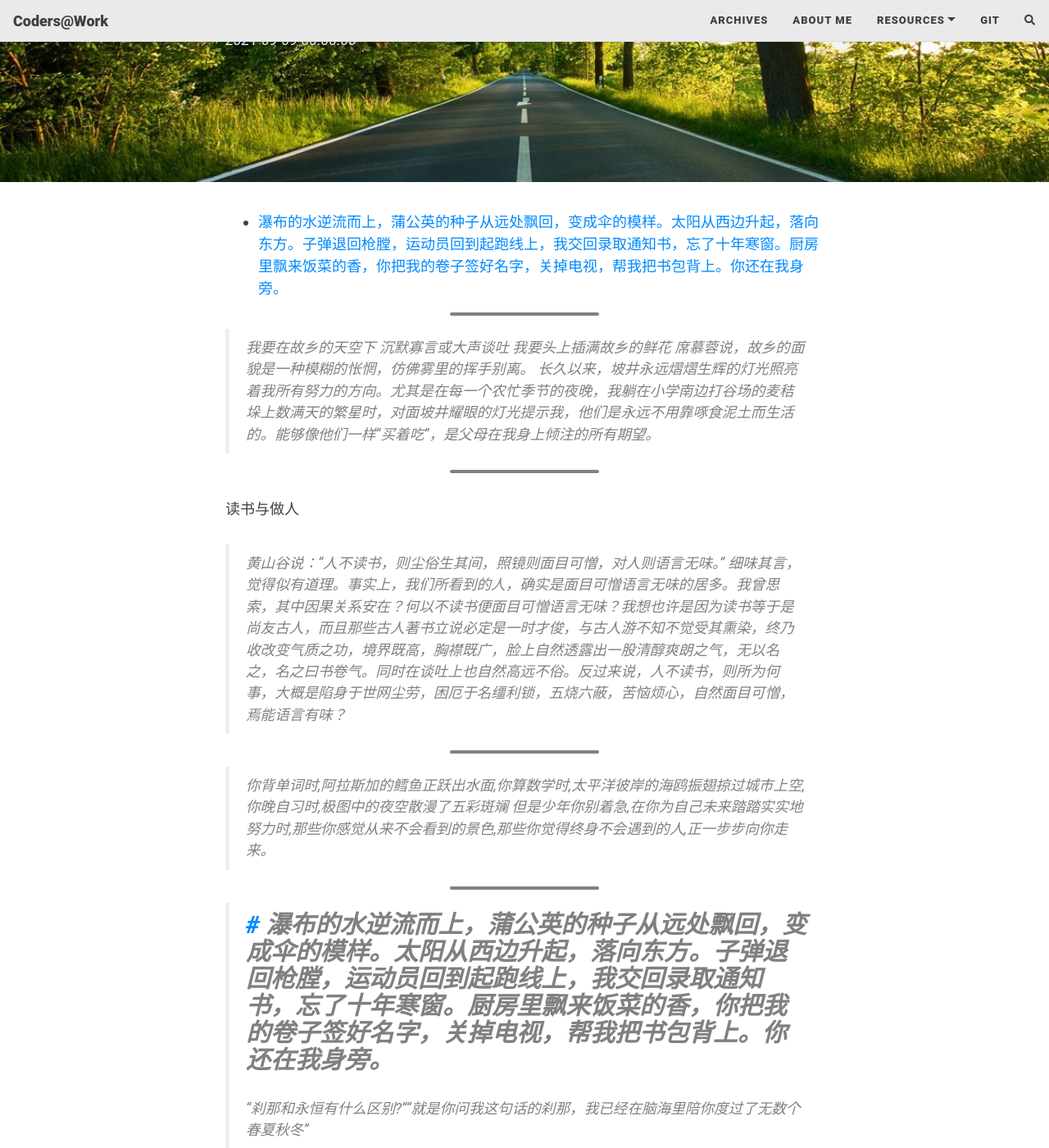
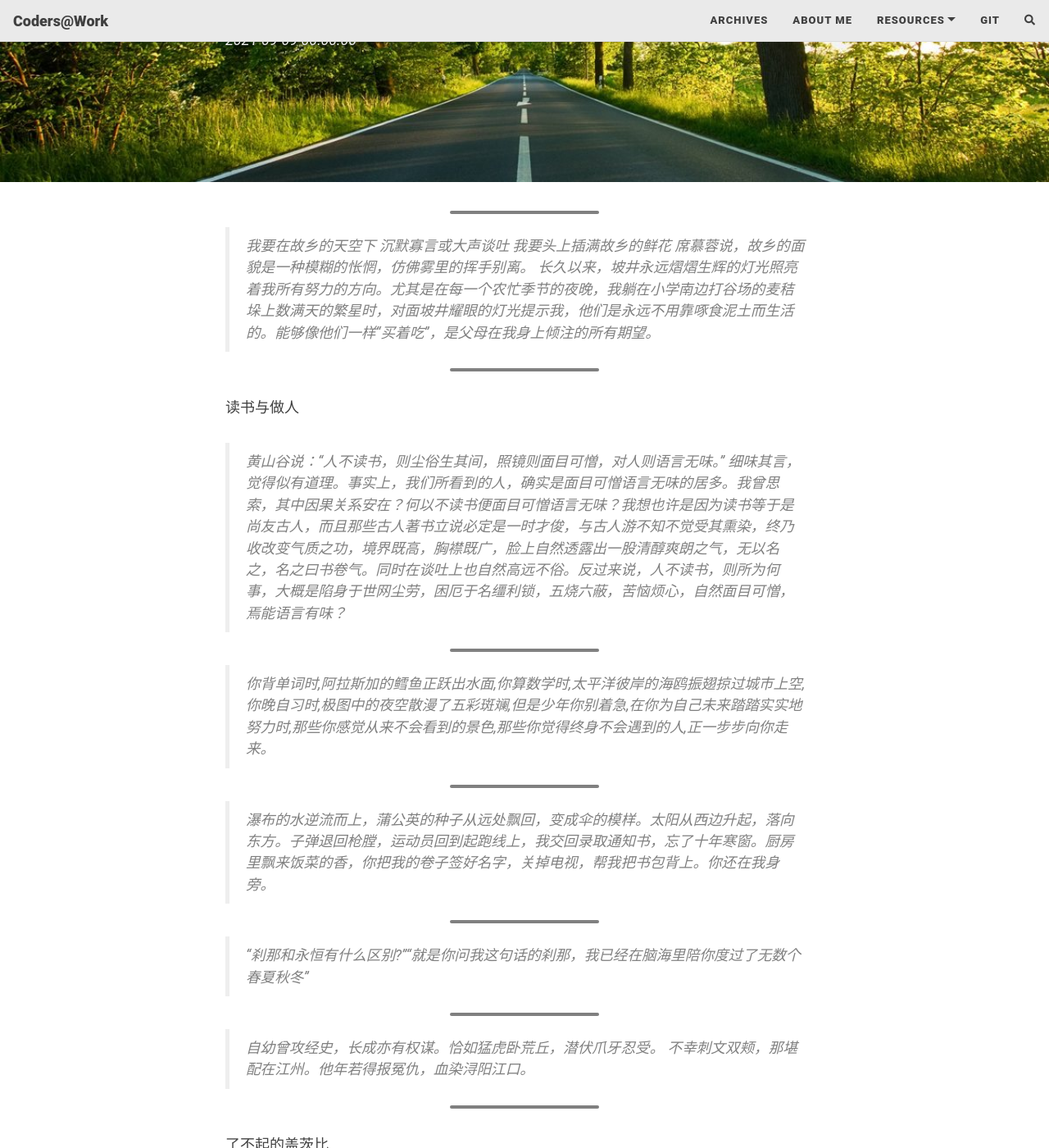
Before and after one commit to DavyJones2010/davyjones2010.github.io_bak, a Jekyll site: the page built from _posts/poems/2021-09-09-random-snippes.md, in a window 1280 px wide and 1400 px high, scrolled down 269 px. Shown: the whole window at 82% size. Built offline with Jekyll 4.4.1, drawn with Linux system fonts in a browser that asks for light colours; nearby versions of some CDN libraries; a script that is not in the unit is left out; comment, search, counter and statistics services are not loaded.

Commit message:
added poems

```diff
--- a/_posts/poems/2021-09-09-random-snippes.md
+++ b/_posts/poems/2021-09-09-random-snippes.md
@@ -20,10 +20,12 @@ lang: zh
 
 
 ---
-> 你背单词时,阿拉斯加的鳕鱼正跃出水面,你算数学时,太平洋彼岸的海鸥振翅掠过城市上空,你晚自习时,极图中的夜空散漫了五彩斑斓 但是少年你别着急,在你为自己未来踏踏实实地努力时,那些你感觉从来不会看到的景色,那些你觉得终身不会遇到的人,正一步步向你走来。
+> 你背单词时,阿拉斯加的鳕鱼正跃出水面,你算数学时,太平洋彼岸的海鸥振翅掠过城市上空,你晚自习时,极图中的夜空散漫了五彩斑斓,但是少年你别着急,在你为自己未来踏踏实实地努力时,那些你感觉从来不会看到的景色,那些你觉得终身不会遇到的人,正一步步向你走来。
 
 ---
+
 > 瀑布的水逆流而上，蒲公英的种子从远处飘回，变成伞的模样。太阳从西边升起，落向东方。子弹退回枪膛，运动员回到起跑线上，我交回录取通知书，忘了十年寒窗。厨房里飘来饭菜的香，你把我的卷子签好名字，关掉电视，帮我把书包背上。你还在我身旁。
+
 ---
 > “刹那和永恒有什么区别?”“就是你问我这句话的刹那，我已经在脑海里陪你度过了无数个春夏秋冬”
 
```
